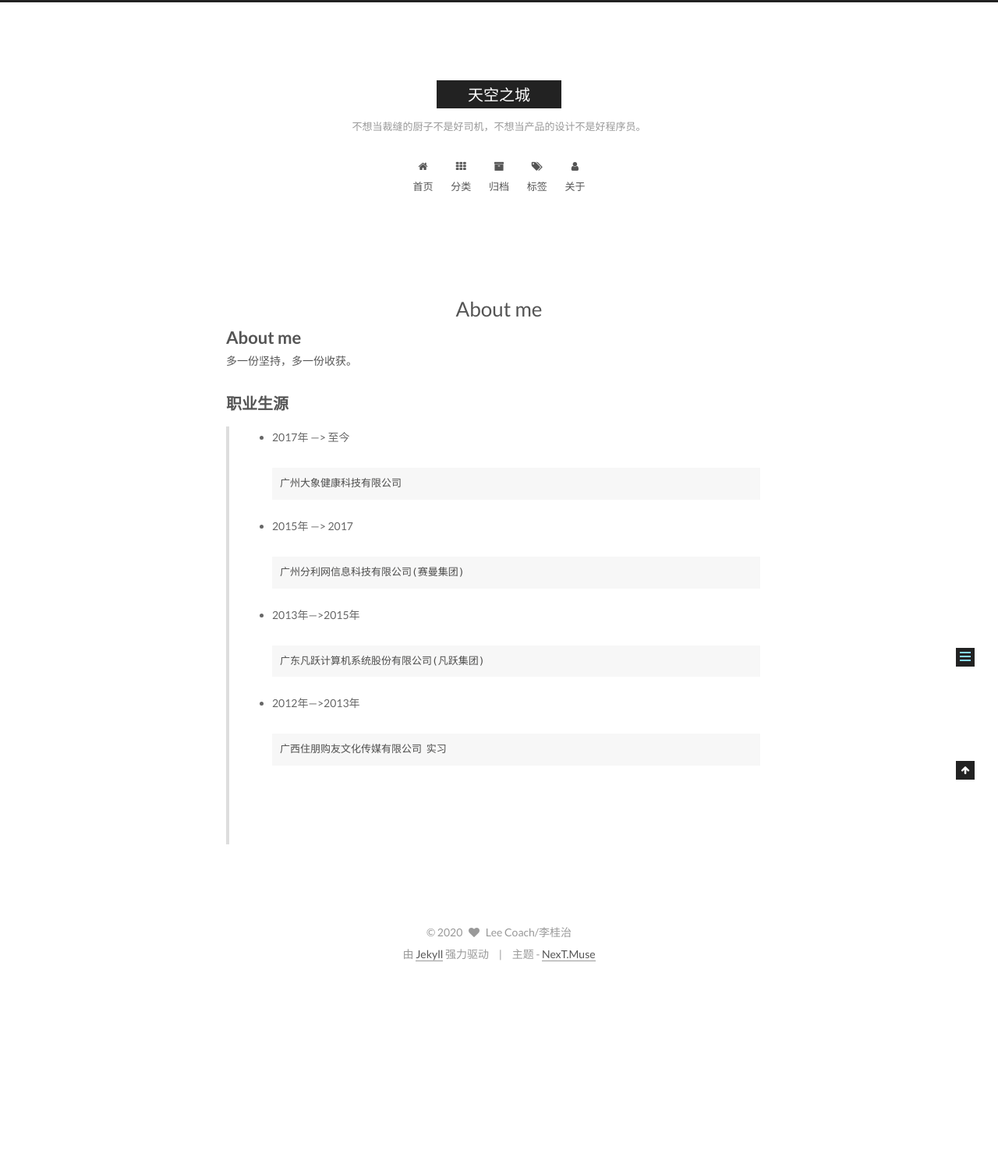
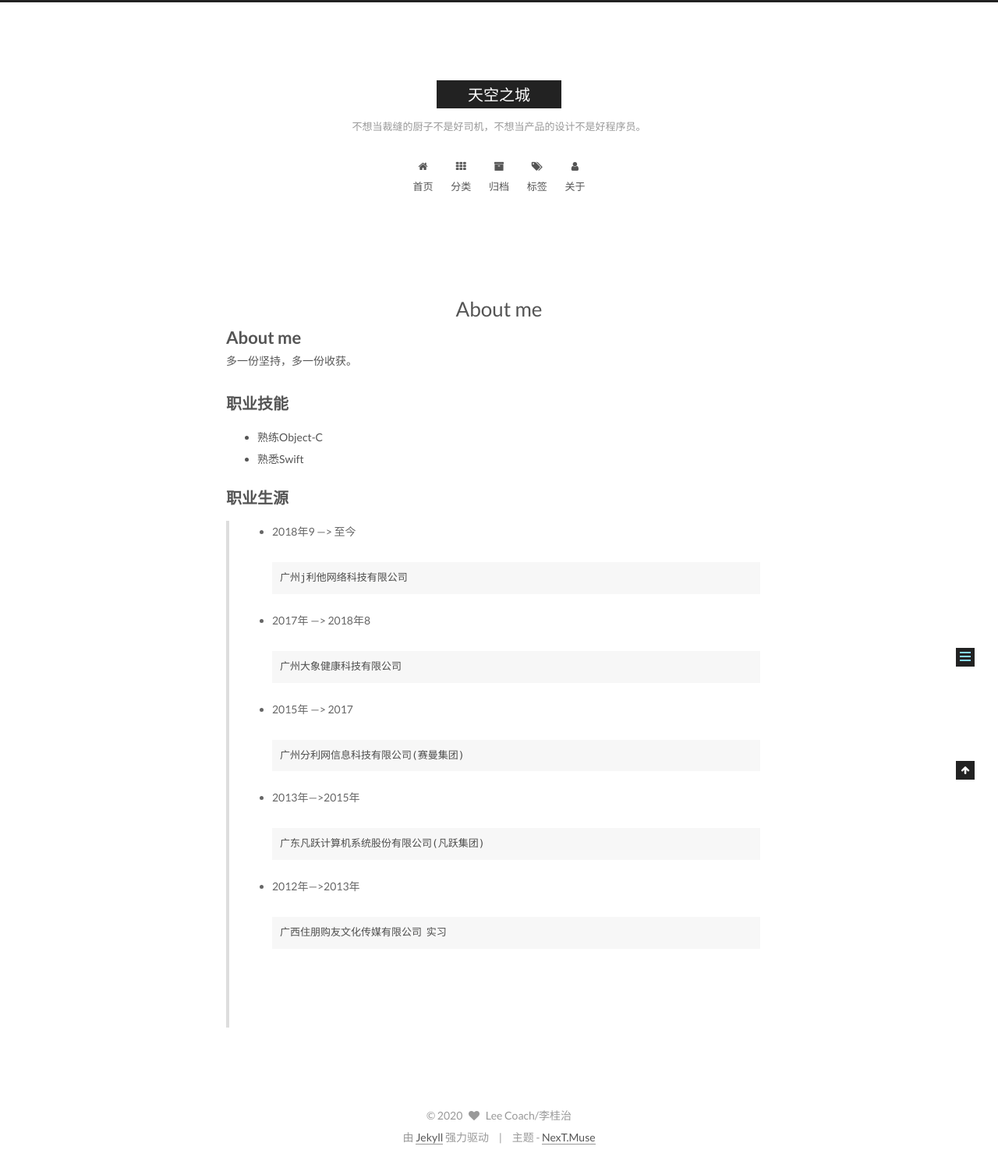
Before and after one commit to LeeCoach/LeeCoach.github.io, a Jekyll site: the page built from about/index.md, in a window 1280 px wide. Shown: the whole page at 78% size. Built offline with Jekyll 4.4.1, drawn with Linux system fonts in a browser that asks for light colours; our own code applies the rules of GitHub Pages for plain Markdown files; before the commit the page ends 1258 px from its top, so only the background shows below that.

Commit message:
更新关于说明

````diff
--- a/about/index.md
+++ b/about/index.md
@@ -9,13 +9,20 @@ type: about
 
 
 
-
-
+## 职业技能
+- 熟练Object-C
+- 熟悉Swift
 
 
 ## 职业生源
 
-> - 2017年 —> 至今
+> - 2018年9 —> 至今
+>
+>   ```
+>   广州j利他网络科技有限公司
+>   ```
+>
+> - 2017年 —> 2018年8
 >
 >   ```
 >   广州大象健康科技有限公司
````
